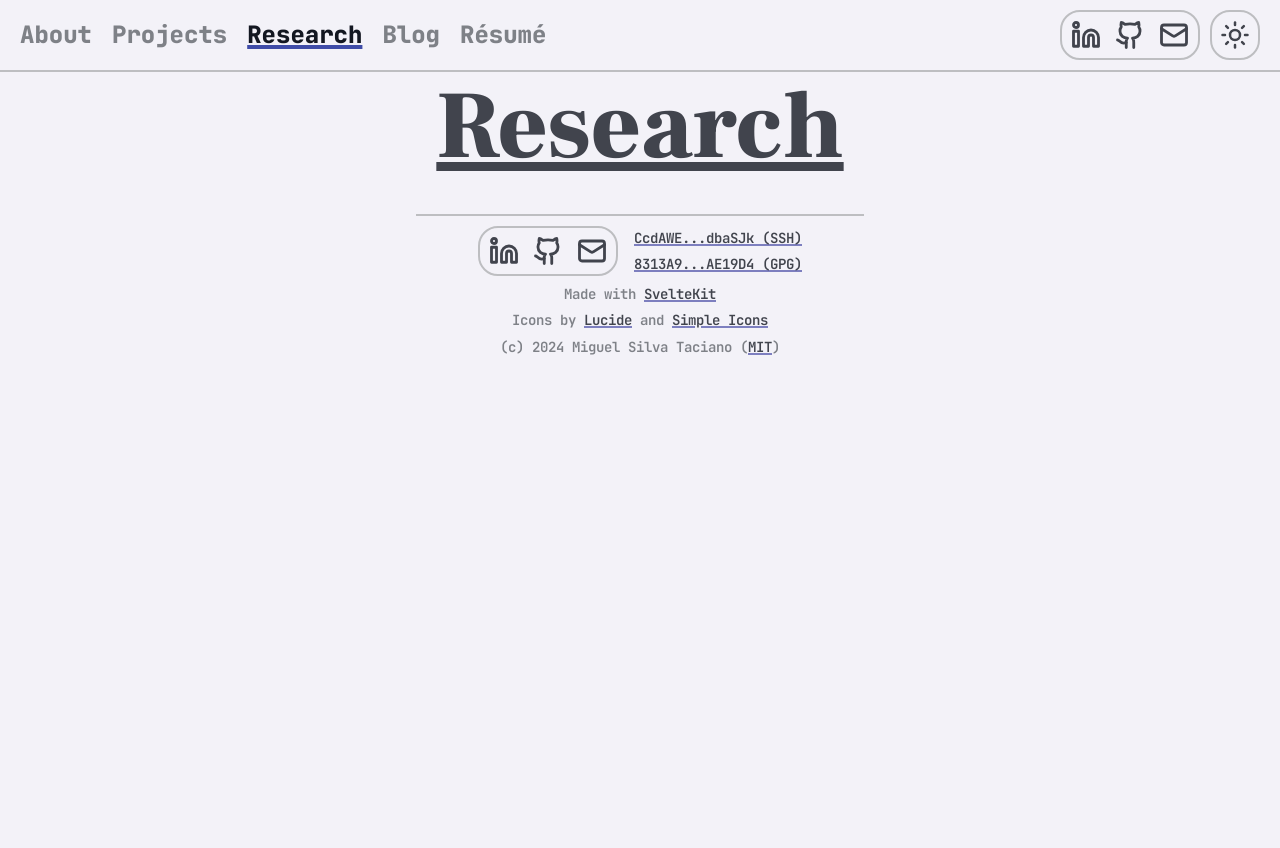
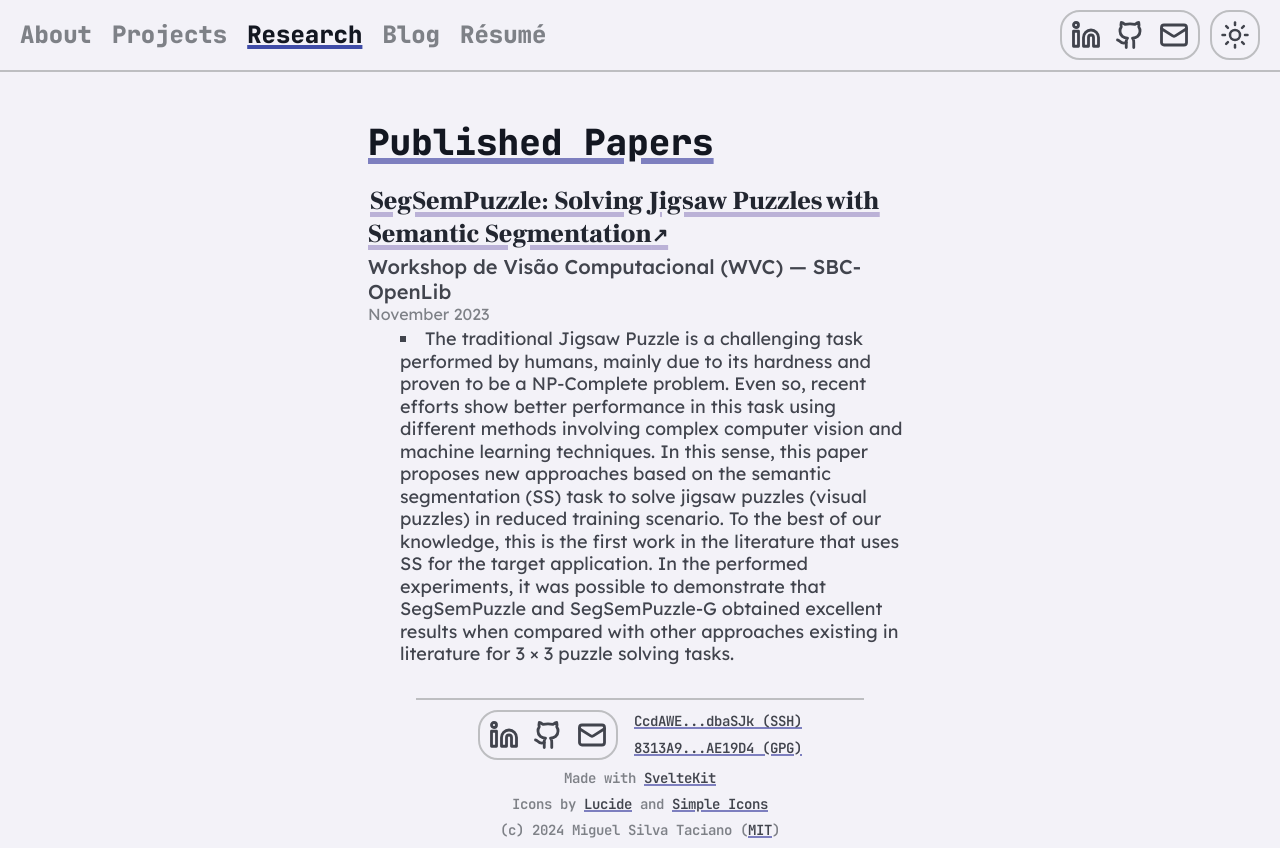
Before and after one commit to mtaciano/portfolio, a SvelteKit app: page /research in a window 1280 px wide. Before the commit the page ends 800 px from the top, so only its background shows below. Built offline with nearby package versions, Linux system fonts and the light colour scheme.

Commit message:
Add the research page
Maybe, as a future implementation, the keywords in the papers could be
added to the website for filtering, but since there's only one paper in
the moment it would be a waste of time.

```diff
--- a/src/routes/research/+page.svelte
+++ b/src/routes/research/+page.svelte
@@ -1,16 +1,181 @@
+<script>
+  const segsempuzzle = "https://doi.org/10.5753/wvc.2023.27545";
+</script>
+
 <svelte:head>
   <title>Miguel Taciano :: Research</title>
+  <meta
+    name="description"
+    content="Miguel Taciano's research in different fields"
+  />
+  <meta
+    name="keywords"
+    content="Research, Machine Learning, Computer Vision, Puzzle-Solving"
+  />
 </svelte:head>
 
-<h1>Research</h1>
+<article>
+  <h3 class="section-title">Published Papers</h3>
+  <p>
+    <span class="block job italic highlight normal"
+      ><a href={segsempuzzle} target="_blank"
+        >SegSemPuzzle: Solving Jigsaw Puzzles with Semantic Segmentation</a
+      ></span
+    >
+    <span class="block bold small"
+      >Workshop de Visão Computacional (WVC) — SBC-OpenLib</span
+    >
+    <span class="block weaker smaller">November 2023</span>
+  </p>
+  <ul>
+    <li>
+      The traditional Jigsaw Puzzle is a challenging task performed by humans,
+      mainly due to its hardness and proven to be a NP-Complete problem. Even
+      so, recent efforts show better performance in this task using different
+      methods involving complex computer vision and machine learning techniques.
+      In this sense, this paper proposes new approaches based on the semantic
+      segmentation (SS) task to solve jigsaw puzzles (visual puzzles) in reduced
+      training scenario. To the best of our knowledge, this is the first work in
+      the literature that uses SS for the target application. In the performed
+      experiments, it was possible to demonstrate that SegSemPuzzle and
+      SegSemPuzzle-G obtained excellent results when compared with other
+      approaches existing in literature for 3 × 3 puzzle solving tasks.
+    </li>
+  </ul>
+</article>
 
 <style lang="scss">
-  h1 {
-    font-family: var(--font-serif);
-    font-weight: 900;
-    font-size: 6rem;
+  .job {
+    font: {
+      family: var(--font-serif);
+      size: 1.625rem;
+      weight: 900;
+    }
+    padding: {
+      top: 1.25rem;
+      bottom: 0.25rem;
+    }
+  }
 
-    text-align: center;
-    text-decoration: underline;
+  .block {
+    display: block;
+  }
+
+  .small {
+    font-size: 1.25rem;
+  }
+
+  .smaller {
+    font-size: 1rem;
+  }
+
+  .bold {
+    font-weight: 500;
+  }
+
+  .weaker {
+    color: var(--text-color-weaker);
+  }
+
+  .normal {
+    color: var(--text-color-normal);
+  }
+
+  .highlight {
+    text-decoration: {
+      line: underline;
+      style: solid;
+      color: var(--theme-color-faint);
+      thickness: 0.175em;
+    }
+  }
+
+  .section-title {
+    color: var(--text-color-strong);
+    font: {
+      family: var(--font-mono);
+      weight: 800;
+      size: 2.25rem;
+    }
+    line-height: 1.25;
+    text-decoration: {
+      line: underline;
+      style: solid;
+      color: var(--theme-color-weaker);
+      thickness: 0.175em;
+    }
+  }
+
+  a {
+    @include transition;
+
+    color: inherit;
+    font: {
+      family: inherit;
+      weight: inherit;
+    }
+    padding: {
+      left: 0.125rem;
+      right: 0.125rem;
+    }
+    text-decoration: {
+      line: underline;
+      style: solid;
+      color: var(--theme-color-faint);
+      thickness: 0.175em;
+    }
+
+    &:hover {
+      color: var(--text-color-stronger);
+      text-decoration-color: var(--theme-color-strong);
+    }
+
+    &::after {
+      content: "↗";
+      font: {
+        family: var(--font-sans);
+        weight: 900;
+        size: 0.75em;
+      }
+    }
+  }
+
+  article {
+    line-height: 1.25;
+    font-size: 1.125rem;
+    margin: {
+      left: auto;
+      right: auto;
+    }
+    padding: {
+      top: 3rem;
+      left: 1rem;
+      right: 1rem;
+    }
+
+    @media (min-width: $transition-size) {
+      max-width: 36rem;
+    }
+  }
+
+  ul {
+    list-style: {
+      type: square;
+      position: inside;
+    }
+    padding: {
+      left: 2rem;
+    }
+  }
+
+  li {
+    padding: {
+      top: 0.25rem;
+      bottom: 0.25rem;
+    }
+
+    &:last-of-type {
+      padding-bottom: 0;
+    }
   }
 </style>
```
